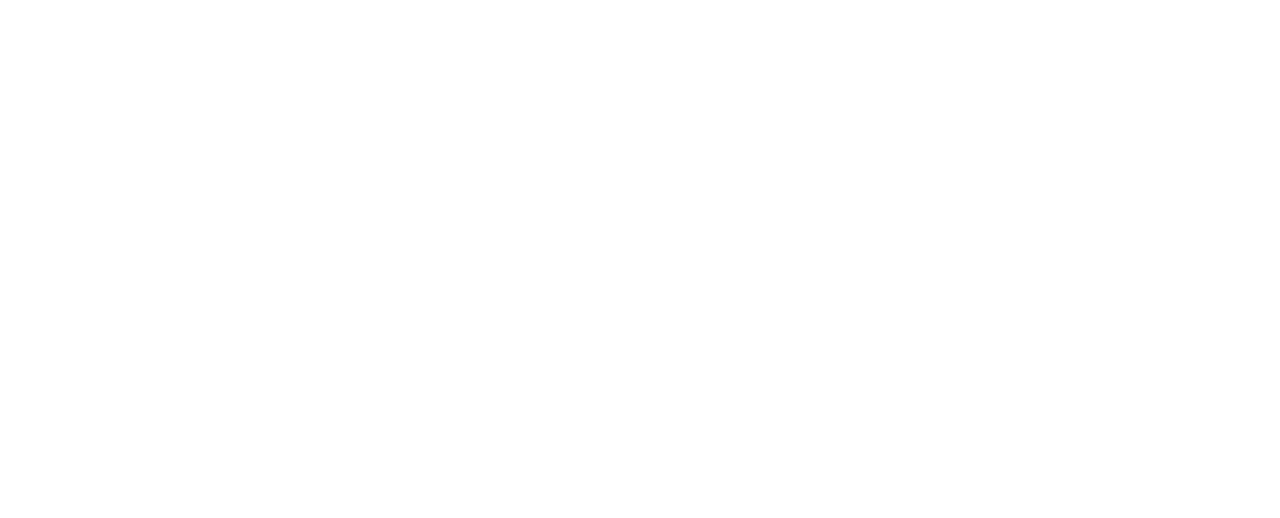
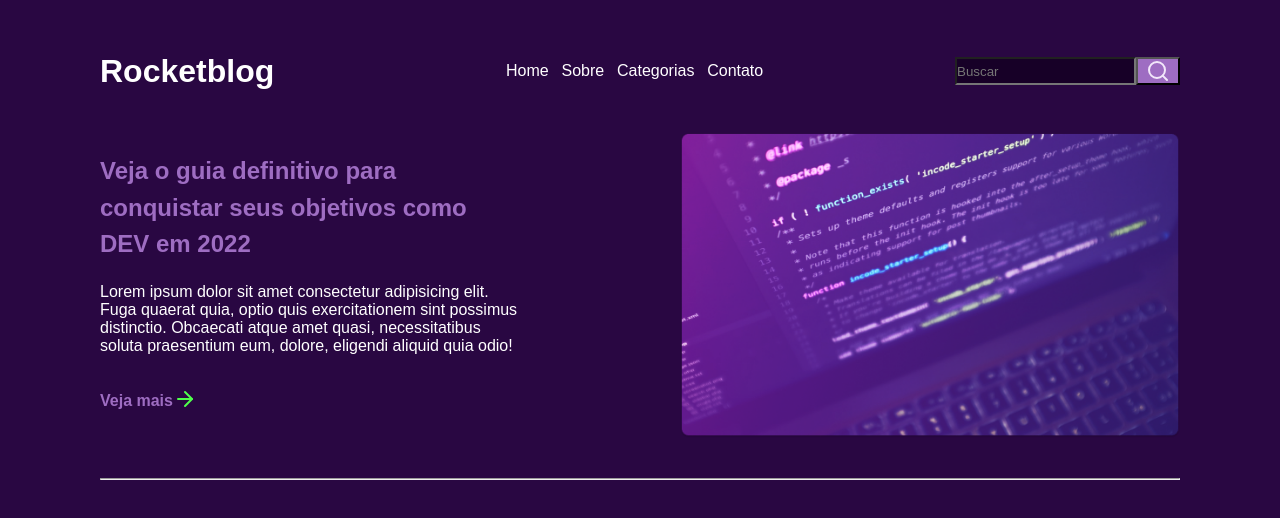
Before and after one commit to mcarnelos/projeto-rocketblog, a plain HTML site: page index.html in a window 1280 px wide. Drawn offline with Linux system fonts and the light colour scheme.

Commit message:
Criando header

```diff
--- a/index.html
+++ b/index.html
@@ -8,6 +8,41 @@
     <link rel="stylesheet" href="style.css">
 </head>
 <body>
+    <header>
+        <h1>Rocketblog</h1>
+        <nav>
+            <ul class="menu-superior">
+                <li><a href="#">Home</a></li>
+                <li><a href="#">Sobre</a></li>
+                <li><a href="#">Categorias</a></li>
+                <li><a href="#">Contato</a></li>
+            </ul>
+        </nav>
+        <div class="buscar">
+            <input id="input-buscar" type="text" placeholder="Buscar">
+            <button id="botao-buscar">
+                <a href="#"><img src="./images/search.svg" alt="imagem-buscar"></a>
+            </button>
+        </div>
+    </header>
+
+    <main class="container">
+        <section class="destaques">
+            <h1>Veja o guia definitivo para conquistar seus objetivos como DEV em 2022</h1>
+            <p>Lorem ipsum dolor sit amet consectetur adipisicing elit. Fuga quaerat quia, optio quis exercitationem sint possimus distinctio. Obcaecati atque amet quasi, necessitatibus soluta praesentium eum, dolore, eligendi aliquid quia odio!</p>
+
+            <div class="botao-seta">
+                <h4>Veja mais</h4>
+                <a href="#"><img src="./images/arrow-right.svg" alt="seta"></a>
+            </div>
+
+        </section>
+
+        <img class="imagem1" src="./images/featured-image.png" alt="featured-image">
+
+
+    </main>
+    <hr>
 
 </body>
 </html>
--- a/style.css
+++ b/style.css
@@ -0,0 +1,86 @@
+body {
+    font-family: Arial, Helvetica, sans-serif;
+    margin: 0 auto;
+    width: 1080px;
+    margin-top: 50px;
+    background-color: #290742;
+}
+
+header {
+    display: flex;
+    justify-content: space-between;
+    flex-wrap: wrap;
+    line-height: 0;
+    color: white;
+}
+
+nav {
+    display: flex;
+    justify-content: center;
+    align-items: center;
+}
+
+.menu-superior {
+    display: flex;
+    list-style: none;
+    gap: .8rem;
+}
+
+.menu-superior a {
+    text-decoration: none;
+    color: white;
+}
+
+.buscar {
+    display: flex;
+    justify-content: space-between;
+    align-items: center;
+}
+
+#input-buscar {
+    padding: 0;
+    height: 1.5rem;
+    background-color: #170027;
+}
+
+#botao-buscar {
+    background-color: #9e6dc2;;
+    line-height: 0;
+    padding: 0;
+}
+
+#botao-buscar img {
+    height: 1.5rem;
+    width: 2.5rem;
+}
+
+.container {
+    display: flex;
+    margin-top: 40px;
+    gap: 10rem;
+    margin-bottom: 40px;
+}
+
+.destaques h1 {
+    color: #9e6dc2;
+    line-height: 2.3rem;
+}
+
+.destaques p {
+    color: white;
+}
+
+.botao-seta h4 {
+    color: #9e6dc2;
+}
+
+.imagem1 {
+    width: 500px;
+}
+
+.botao-seta {
+    display: flex;
+    justify-content: flex-start;
+    align-items: center;
+
+}
```
